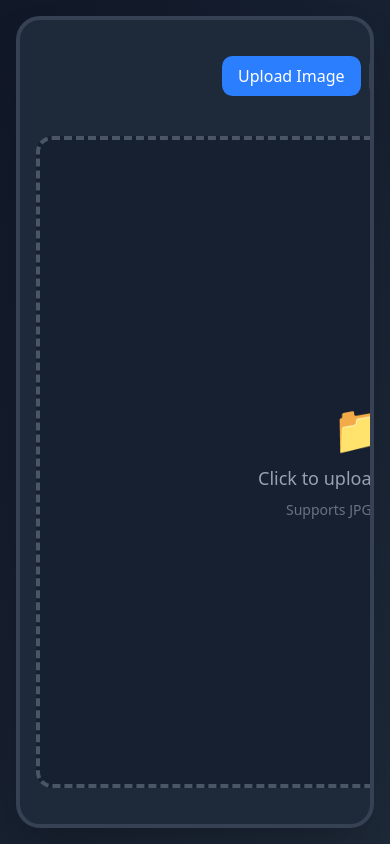
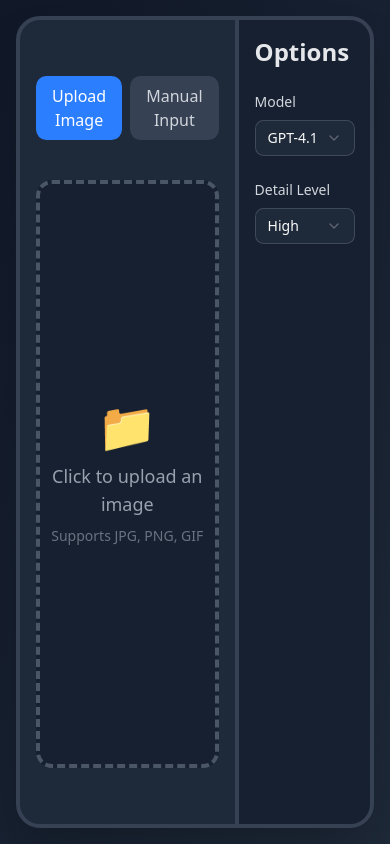
Before and after one commit to curefatih/image-token-estimator, a React (Vite) app: page / in a window 390 px wide. Built offline with nearby package versions, Linux system fonts and the light colour scheme.

Commit message:
refactor: adjust layout and styling of image upload area in App component for better responsiveness and user experience

```diff
--- a/src/App.tsx
+++ b/src/App.tsx
@@ -174,9 +174,9 @@
             </div>
 
             {inputMode === "upload" ? (
-              <div className="w-full h-full max-h-[calc(100vh-12rem)] max-w-5xl aspect-square border-4 border-dashed border-gray-300 dark:border-gray-600 rounded-2xl flex items-center justify-center bg-gray-50 dark:bg-gray-900/50 transition-all duration-300 hover:border-gray-400 dark:hover:border-gray-500 relative group">
+              <div className="w-full h-[calc(100vh-16rem)] max-w-5xl border-4 border-dashed border-gray-300 dark:border-gray-600 rounded-2xl flex items-center justify-center bg-gray-50 dark:bg-gray-900/50 transition-all duration-300 hover:border-gray-400 dark:hover:border-gray-500 relative group overflow-hidden">
                 {selectedImage ? (
-                  <>
+                  <div className="w-full h-full flex items-center justify-center p-4">
                     <img
                       src={selectedImage}
                       alt="Preview"
@@ -212,7 +212,7 @@
                         Change Image
                       </label>
                     </div>
-                  </>
+                  </div>
                 ) : (
                   <div className="text-center">
                     <input
```
